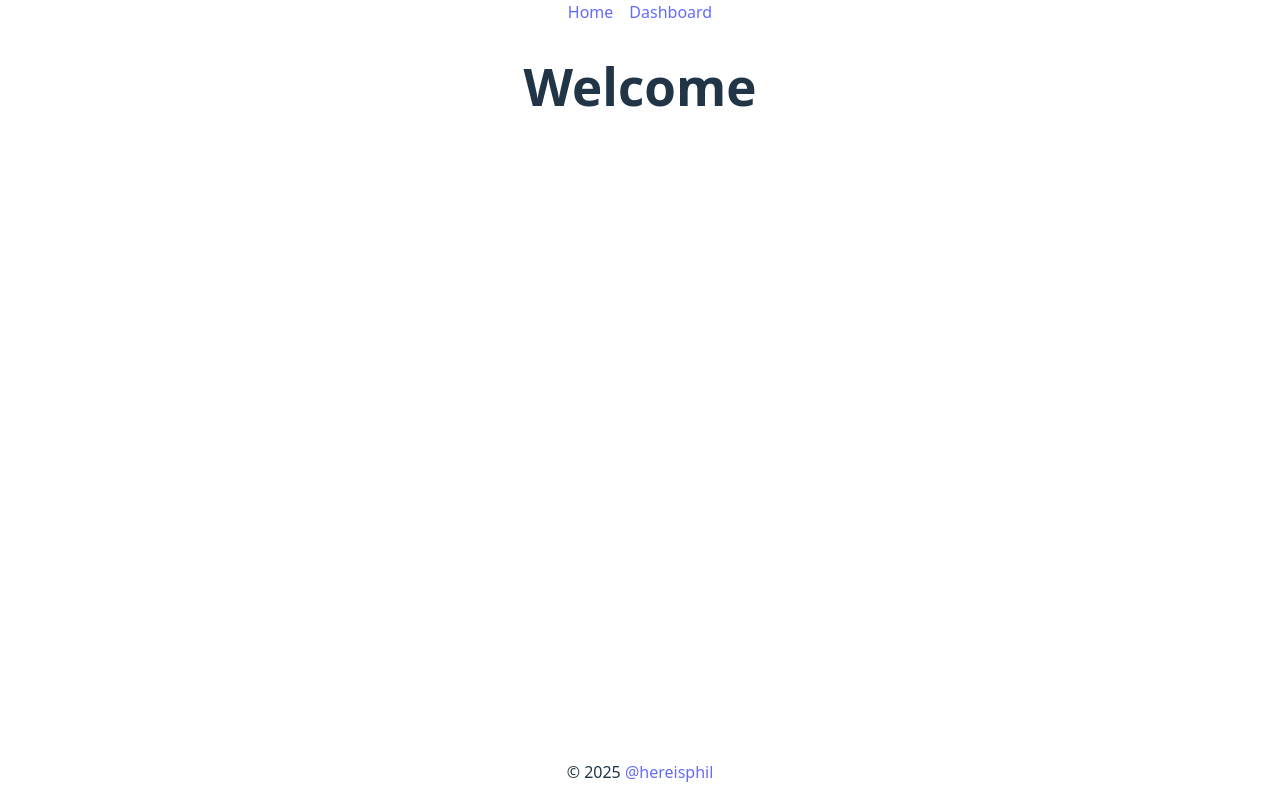
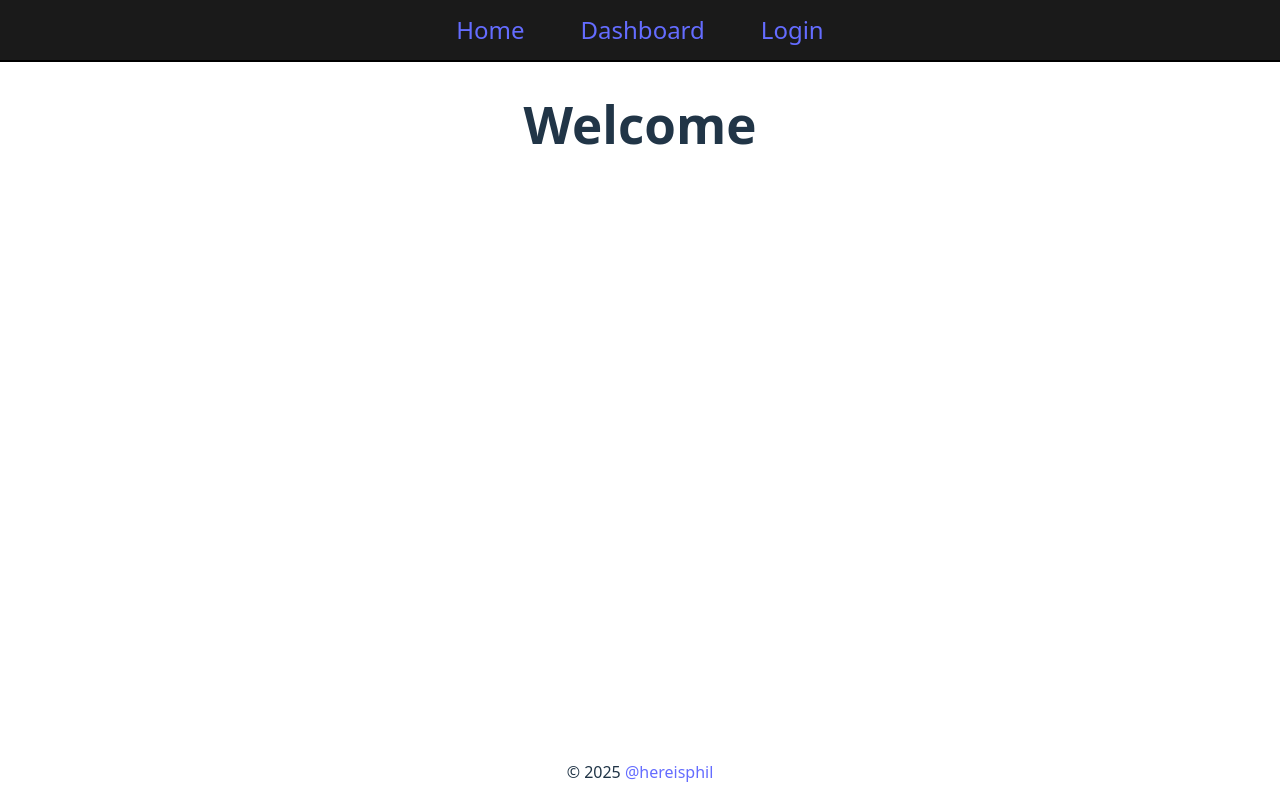
Before and after one commit to CantuPhillip-FS/crudApiDemo, a React (Vite) app in the folder reactjs/: page / in a window 1280 px wide. Built offline with nearby package versions, Linux system fonts and the light colour scheme.

Commit message:
Updated fetchAllstudents logic and handling + prepped App.jsx for user:

```diff
--- a/reactjs/src/App.jsx
+++ b/reactjs/src/App.jsx
@@ -1,3 +1,4 @@
+import { useEffect, useState } from "react";
 import { Route, Routes } from "react-router";
 import Footer from "./components/Footer";
 import Navbar from "./components/Navbar";
@@ -6,9 +7,21 @@ import Home from "./pages/Home";
 import Student from "./pages/Student";
 
 function App() {
+  const [currentUser, setCurrentUser] = useState(false);
+
+  useEffect(() => {
+    // const user = AuthService.getCurrentUser();
+    (async () => {
+      const user = false;
+      if (user) {
+        setCurrentUser(user);
+      }
+    })();
+  }, []);
+
   return (
     <>
-      <Navbar />
+      <Navbar isLoggedIn={currentUser} />
       <main>
         <Routes>
           <Route path="/" element={<Home />} index />
--- a/reactjs/src/components/Navbar.jsx
+++ b/reactjs/src/components/Navbar.jsx
@@ -1,6 +1,6 @@
 import { Link } from "react-router";
 
-const Navbar = () => {
+const Navbar = ({ isLoggedIn }) => {
   return (
     <header>
       <nav>
@@ -10,6 +10,15 @@ const Navbar = () => {
         <li>
           <Link to="/dashboard">Dashboard</Link>
         </li>
+        {isLoggedIn ? (
+          <li>
+            <Link to="/logout">Logout</Link>
+          </li>
+        ) : (
+          <li>
+            <Link to="/login">Login</Link>
+          </li>
+        )}
       </nav>
     </header>
   );
--- a/reactjs/src/index.css
+++ b/reactjs/src/index.css
@@ -70,13 +70,28 @@ button:focus-visible {
   outline: 4px auto -webkit-focus-ring-color;
 }
 
+header {
+  background-color: #1a1a1a;
+  width: 100%;
+  padding: 0.5rem 0;
+  display: flex;
+  justify-content: center;
+  border-bottom: 2px solid black;
+}
+
 header nav {
   display: flex;
-  gap: 1rem;
+  gap: 2rem;
 }
 
 header nav li {
   list-style: none;
+  font-size: 1.5rem;
+  padding: 0.25rem 0.75rem;
+}
+
+header nav li:hover {
+  outline: auto;
 }
 
 form {
--- a/reactjs/src/pages/Dashboard.jsx
+++ b/reactjs/src/pages/Dashboard.jsx
@@ -6,34 +6,37 @@ import fetchAllStudents from "../services/fetchAllStudents";
 
 function Dashboard() {
   const [students, setStudents] = useState([]);
-  const [loading, setLoading] = useState(false);
-  // this state is used to properly re-fetch the students upon new creations
-  // I learned and did this in the previous class with Brad
+  const [message, setMessage] = useState("");
   const [reloadStudents, setReloadStudents] = useState(0);
 
-  const getStudents = async () => {
-    setLoading(true);
+  useEffect(() => {
+    (async () => {
       try {
+        setMessage("Loading...");
         const allStudents = await fetchAllStudents();
+        if (allStudents === 1) {
+          setMessage("Something went wrong.");
+          toast.error("Something went wrong.");
+        }
+        if (allStudents === 2) {
+          setMessage("Unauthorized. Please login.");
+          toast.error("Unauthorized. Please login");
+        }
 
         setStudents(allStudents);
       } catch (error) {
         console.log(error.message || "Unexpected Error");
+        setMessage("Error fetching students");
         toast.error("Error fetching students");
-    } finally {
-      setLoading(false);
       }
-  };
-
-  useEffect(() => {
-    getStudents();
+    })();
   }, [reloadStudents]);
 
   return (
     <section>
       <h1>Students:</h1>
-      {loading ? (
-        <p>Loading...</p>
+      {message ? (
+        <p style={styles.dashboardMessage}>{message}</p>
       ) : (
         <ul>
           {students.map((student, index) => (
@@ -43,11 +46,22 @@ function Dashboard() {
           ))}
         </ul>
       )}
+      {!message && (
         <CreateStudentForm
           onCreation={() => setReloadStudents((state) => state + 1)}
         />
+      )}
     </section>
   );
 }
 
 export default Dashboard;
+
+const styles = {
+  dashboardMessage: {
+    fontWeight: 800,
+    textAlign: "center",
+    fontSize: "1.25rem",
+    color: "#FFBF00",
+  },
+};
--- a/reactjs/src/services/fetchAllStudents.js
+++ b/reactjs/src/services/fetchAllStudents.js
@@ -4,6 +4,12 @@ const fetchAllStudents = async () => {
   try {
     const rawStudents = await fetch(`${API_BASE}/students`);
     console.log("Fetch >>>", rawStudents);
+
+    if (!rawStudents.ok) return 1;
+
+    if (rawStudents.statusText === "Unauthorized") {
+      return 2;
+    }
 
     const allStudents = await rawStudents.json();
     console.log("JSONified >>>", allStudents);
```
Lines whose indentation alone changed are shown as unchanged.
